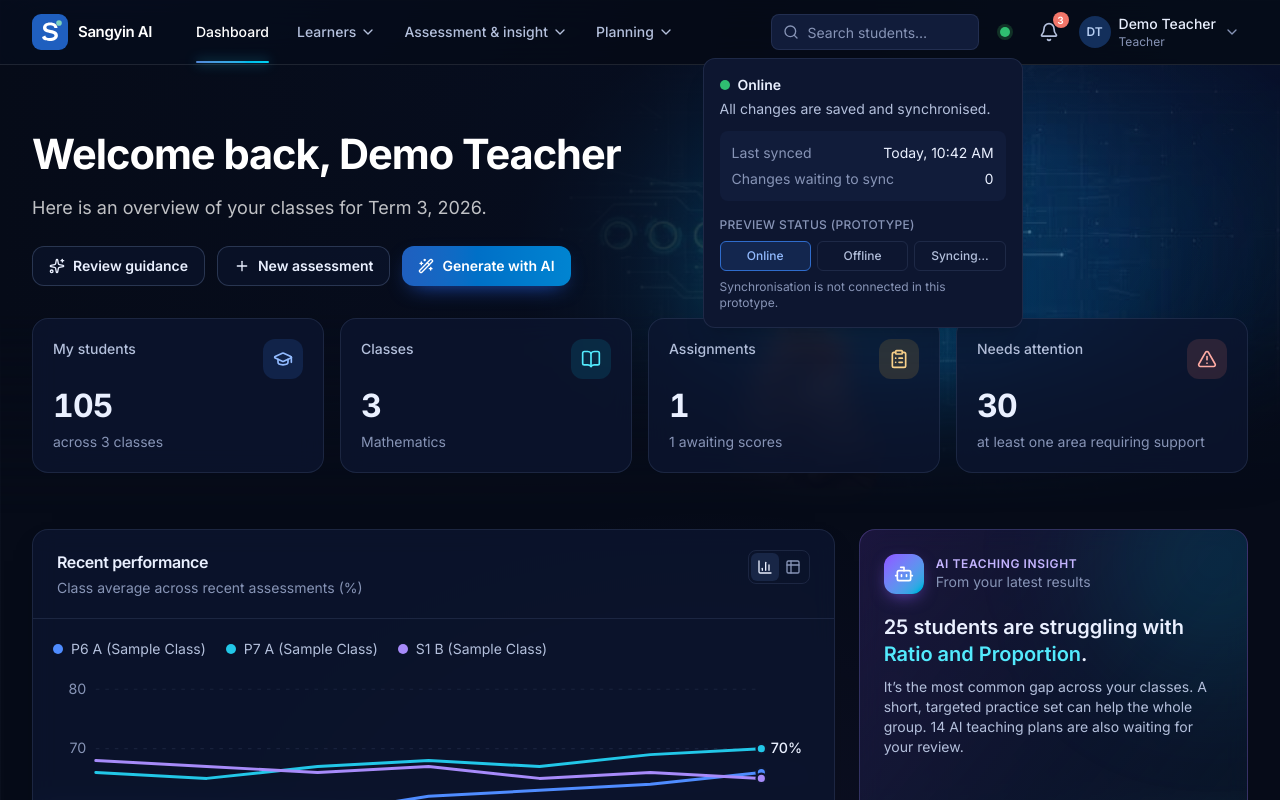
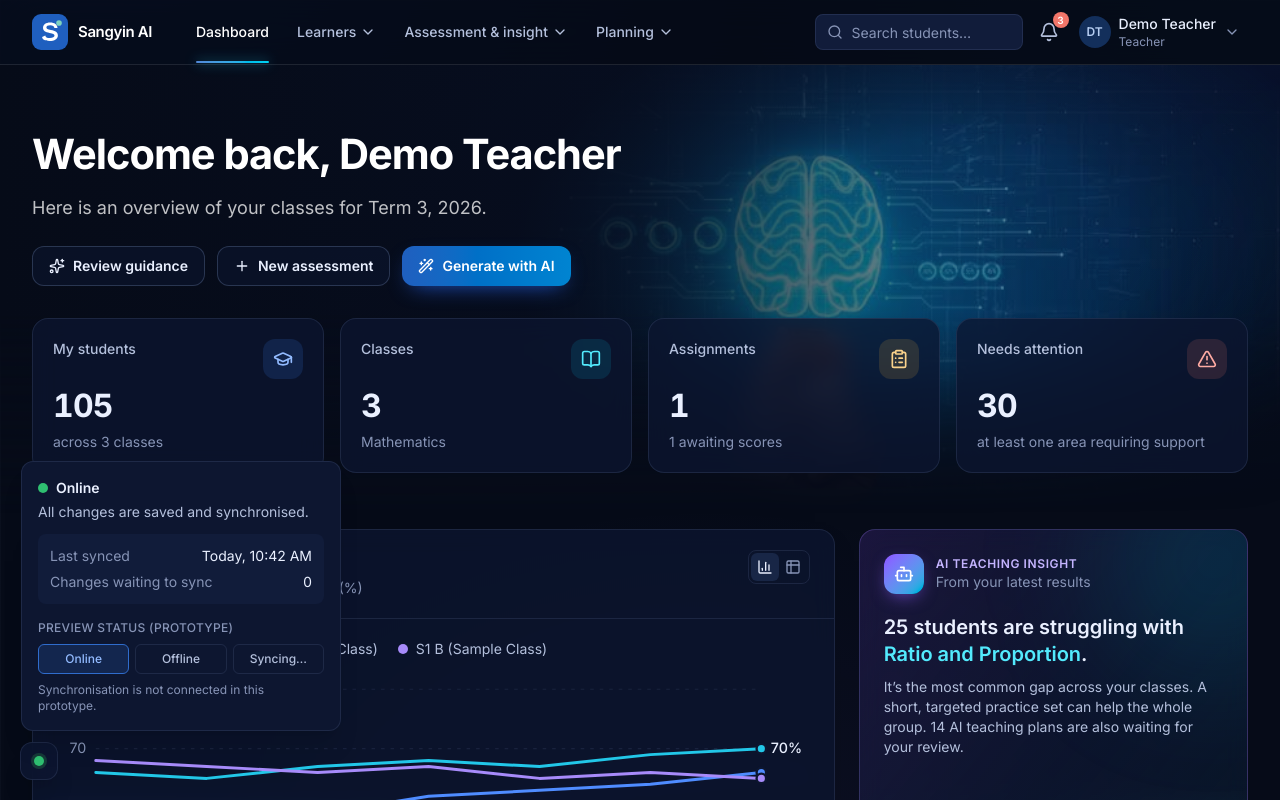
Before and after one commit to shaundaniel156-commits/SangyinAI, a React (Vite) app in the folder frontend/: page /dashboard in a window 1280 px wide. Both pictures are taken after a click on the button "Online". Shown: the top 800 px of the page. Built offline with nearby package versions, Linux system fonts and the light colour scheme.

Commit message:
Move online status dot to bottom-left corner

```diff
--- a/frontend/src/components/layout/AppShell.tsx
+++ b/frontend/src/components/layout/AppShell.tsx
@@ -7,6 +7,7 @@ import { cn } from '../../lib/cn'
 import { Drawer } from '../ui/Modal'
 import { MobileNav } from './MobileNav'
 import { Sidebar } from './Sidebar'
+import { StatusDot } from './StatusDot'
 import { TopNav } from './TopNav'
 
 /** Application shell: top navigation + routed content. */
@@ -43,6 +44,7 @@ export function AppShell() {
       <main id="main" className={cn('mx-auto w-full max-w-7xl px-4 py-8 sm:px-6 lg:px-8 lg:py-12', portal && 'pb-24 lg:pb-12')}>
         <Outlet />
       </main>
+      <StatusDot aboveMobileNav={portal} />
       {portal && <MobileNav />}
     </div>
   )
--- a/frontend/src/components/layout/ConnectivityIndicator.tsx
+++ b/frontend/src/components/layout/ConnectivityIndicator.tsx
@@ -14,7 +14,7 @@ const STATES: Record<ConnectivityStatus, { label: string; icon: typeof Wifi; dot
  * Offline-first status indicator (UI ONLY). The status can be previewed from
  * the menu; no network detection or synchronisation is performed.
  */
-export function ConnectivityIndicator({ compact = false }: { compact?: boolean }) {
+export function ConnectivityIndicator({ compact = false, placement = 'down' }: { compact?: boolean; placement?: 'down' | 'up' }) {
   const { status, lastSynced, pendingItems, setStatus } = useConnectivity()
   const { open, setOpen, ref } = usePopover()
   const state = STATES[status]
@@ -53,7 +53,14 @@ export function ConnectivityIndicator({ compact = false }: { compact?: boolean }
         {!compact && status !== 'syncing' && <span className="hidden whitespace-nowrap font-normal text-ink-3 min-[1500px]:inline">· Last synced: {lastSynced}</span>}
       </button>
       {open && (
-        <div role="dialog" aria-label="Connection status" className="absolute right-0 z-40 mt-2 w-80 max-w-[calc(100vw-2rem)] rounded-xl border border-line bg-surface p-4 shadow-xl">
+        <div
+          role="dialog"
+          aria-label="Connection status"
+          className={cn(
+            'absolute z-40 w-80 max-w-[calc(100vw-2rem)] rounded-xl border border-line bg-surface p-4 shadow-xl',
+            placement === 'up' ? 'bottom-full left-0 mb-3' : 'right-0 mt-2',
+          )}
+        >
           <div className="flex items-center gap-2">
             <span className={cn('size-2.5 rounded-full', state.dot)} aria-hidden />
             <p className="text-sm font-semibold text-ink">{state.label}</p>
--- /dev/null
+++ b/frontend/src/components/layout/StatusDot.tsx
@@ -0,0 +1,16 @@
+import { cn } from '../../lib/cn'
+import { ConnectivityIndicator } from './ConnectivityIndicator'
+
+/** Floating online/offline dot in the bottom-left corner. Its status menu opens upwards. */
+export function StatusDot({ aboveMobileNav = false }: { aboveMobileNav?: boolean }) {
+  return (
+    <div
+      className={cn(
+        'no-print fixed left-3 z-40 rounded-xl border border-line bg-surface/90 shadow-xl backdrop-blur sm:left-5',
+        aboveMobileNav ? 'bottom-20 lg:bottom-5' : 'bottom-4 sm:bottom-5',
+      )}
+    >
+      <ConnectivityIndicator compact placement="up" />
+    </div>
+  )
+}
--- a/frontend/src/components/layout/TopNav.tsx
+++ b/frontend/src/components/layout/TopNav.tsx
@@ -4,7 +4,6 @@ import { NavLink, useLocation, useNavigate } from 'react-router-dom'
 import { useSession } from '../../context/SessionContext'
 import { cn } from '../../lib/cn'
 import { NAVIGATION, type NavGroup, type NavItem } from '../../routes/navigation'
-import { ConnectivityIndicator } from './ConnectivityIndicator'
 import { Logo } from './Logo'
 import { NotificationMenu } from './NotificationMenu'
 import { UserMenu } from './UserMenu'
@@ -63,7 +62,6 @@ export function TopNav({ onOpenNav }: { onOpenNav: () => void }) {
               />
             </form>
           )}
-          <ConnectivityIndicator compact />
           <NotificationMenu />
           <UserMenu />
         </div>
```
